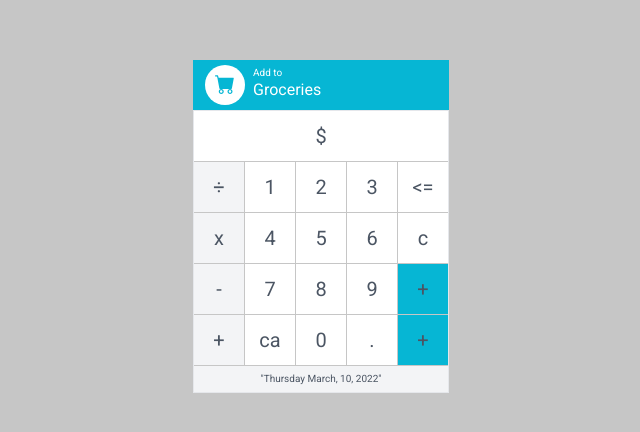
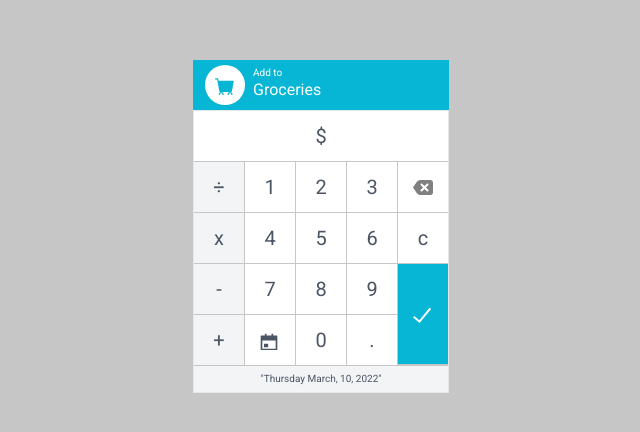
Before and after one commit to crehds/calculator, a React (Create React App) app: page / in a window 1280 px wide. Shown: the part 174-606 px from the top of the page, without its empty margins (319-959 px from the left). Built offline with nearby package versions, Linux system fonts and the light colour scheme.

Commit message:
calculator with icons

```diff
--- a/src/components/Calculator/components/Key/index.js
+++ b/src/components/Calculator/components/Key/index.js
@@ -1,9 +1,14 @@
 import PropTypes from 'prop-types';
 import { KeyWrapper } from './styles';
 
-export const Key = ({ children, color }) => {
+export const Key = ({ children, color, row, column }) => {
   return (
-    <KeyWrapper color={`var(--${color})`} className={'content-x--large'}>
+    <KeyWrapper
+      color={`var(--${color})`}
+      row={row}
+      column={column}
+      className={'content-x--large'}
+    >
       {children}
     </KeyWrapper>
   );
--- a/src/components/Calculator/components/Key/styles.js
+++ b/src/components/Calculator/components/Key/styles.js
@@ -11,4 +11,22 @@ export const KeyWrapper = styled.div`
   ${({ color }) => css`
     background-color: ${color};
   `}
+  ${({ row }) => {
+    if (row) {
+      return css`
+        grid-row: ${row[0]} / ${row[1]};
+        height: 100px;
+        > svg {
+          fill: transparent;
+        }
+      `;
+    }
+  }}
+  ${({ column }) => {
+    if (column) {
+      return css`
+        grid-column: ${column[0]} / ${column[1]};
+      `;
+    }
+  }}
 `;
--- a/src/components/Calculator/index.js
+++ b/src/components/Calculator/index.js
@@ -1,3 +1,6 @@
+import { Back } from '../Icons/Back';
+import { CalendarIcon } from '../Icons/CalendarIcon';
+import { Check } from '../Icons/Check';
 import { Calendar } from './components/Calendar';
 import { Content } from './components/Content';
 import { Header } from './components/Header';
@@ -15,7 +18,9 @@ export const Calculator = () => {
         <Key color='white'>1</Key>
         <Key color='white'>2</Key>
         <Key color='white'>3</Key>
-        <Key color='white'>{'<='}</Key>
+        <Key color='white'>
+          <Back />
+        </Key>
         <Key color='gray-100'>x</Key>
         <Key color='white'>4</Key>
         <Key color='white'>5</Key>
@@ -25,12 +30,15 @@ export const Calculator = () => {
         <Key color='white'>7</Key>
         <Key color='white'>8</Key>
         <Key color='white'>9</Key>
-        <Key color='cyan-500'>+</Key>
+        <Key color='cyan-500' column={[5, 6]} row={[4, 6]}>
+          <Check />
+        </Key>
         <Key color='gray-100'>+</Key>
-        <Key color='white'>ca</Key>
+        <Key color='white'>
+          <CalendarIcon />
+        </Key>
         <Key color='white'>0</Key>
         <Key color='white'>.</Key>
-        <Key color='cyan-500'>+</Key>
         <Calendar>"Thursday March, 10, 2022"</Calendar>
       </Content>
     </CalculatorWrapper>
--- /dev/null
+++ b/src/components/Icons/Back/index.js
@@ -0,0 +1,10 @@
+import { Icon } from '../Icon';
+import { back } from '../iconsPaths/back';
+
+export const Back = () => {
+  return (
+    <Icon color={'gray'} size={20}>
+      {back}
+    </Icon>
+  );
+};
--- /dev/null
+++ b/src/components/Icons/CalendarIcon/index.js
@@ -0,0 +1,10 @@
+import { Icon } from '../Icon';
+import { calendar } from '../iconsPaths/calendar';
+
+export const CalendarIcon = () => {
+  return (
+    <Icon color={'gray-600'} size={20}>
+      {calendar}
+    </Icon>
+  );
+};
--- /dev/null
+++ b/src/components/Icons/Check/index.js
@@ -0,0 +1,10 @@
+import { Icon } from '../Icon';
+import { check } from '../iconsPaths/check';
+
+export const Check = () => {
+  return (
+    <Icon color={'gray-600'} size={20}>
+      {check}
+    </Icon>
+  );
+};
--- a/src/components/Icons/Icon/index.js
+++ b/src/components/Icons/Icon/index.js
@@ -7,7 +7,7 @@ export const Icon = ({ color, size, children }) => {
       color={color}
       width={size}
       height={size}
-      viewBox={`0 0 ${size} ${size}`}
+      viewBox={`0 -3 ${size} ${size}`}
     >
       {children}
     </StyledSvg>
--- /dev/null
+++ b/src/components/Icons/iconsPaths/calendar.js
@@ -0,0 +1,6 @@
+export const calendar = (
+  <path
+    d='M13.1666 2.5H16.5C16.721 2.5 16.9329 2.5878 17.0892 2.74408C17.2455 2.90036 17.3333 3.11232 17.3333 3.33334V16.6667C17.3333 16.8877 17.2455 17.0996 17.0892 17.2559C16.9329 17.4122 16.721 17.5 16.5 17.5H1.49996C1.27895 17.5 1.06698 17.4122 0.910704 17.2559C0.754423 17.0996 0.666626 16.8877 0.666626 16.6667V3.33334C0.666626 3.11232 0.754423 2.90036 0.910704 2.74408C1.06698 2.5878 1.27895 2.5 1.49996 2.5H4.83329V0.833336H6.49996V2.5H11.5V0.833336H13.1666V2.5ZM2.33329 7.5V15.8333H15.6666V7.5H2.33329ZM3.99996 10.8333H8.16663V14.1667H3.99996V10.8333Z'
+    fill='#4B5563'
+  />
+);
--- /dev/null
+++ b/src/components/Icons/iconsPaths/check.js
@@ -0,0 +1,7 @@
+export const check = (
+  <path
+    d='M0.666626 9.66667L6.49996 14.6667L17.3333 1.33334'
+    stroke='white'
+    stroke-width='2'
+  />
+);
```
Also changed, not shown: src/components/Icons/svg/calendar.svg (added), src/components/Icons/svg/check.svg (added).
